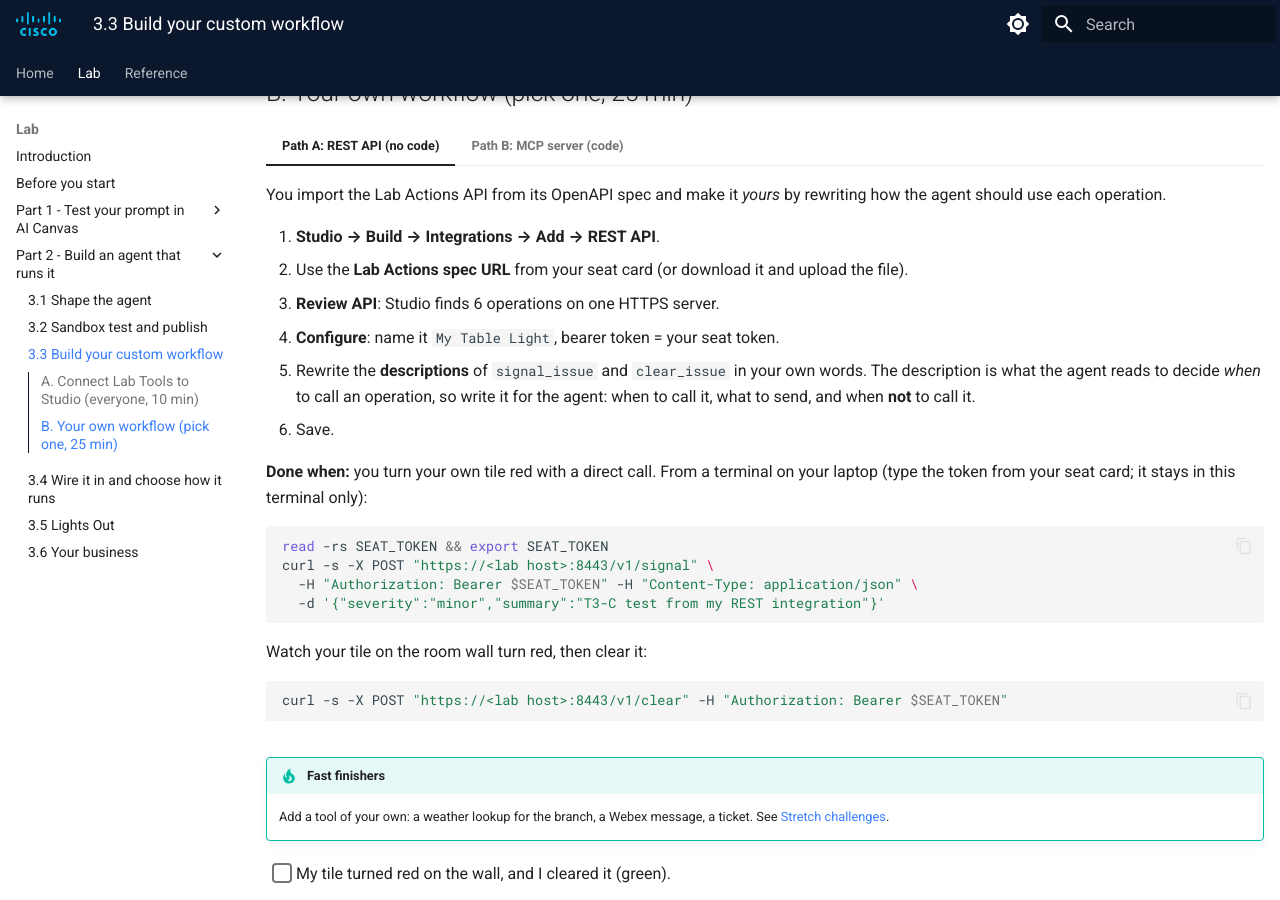
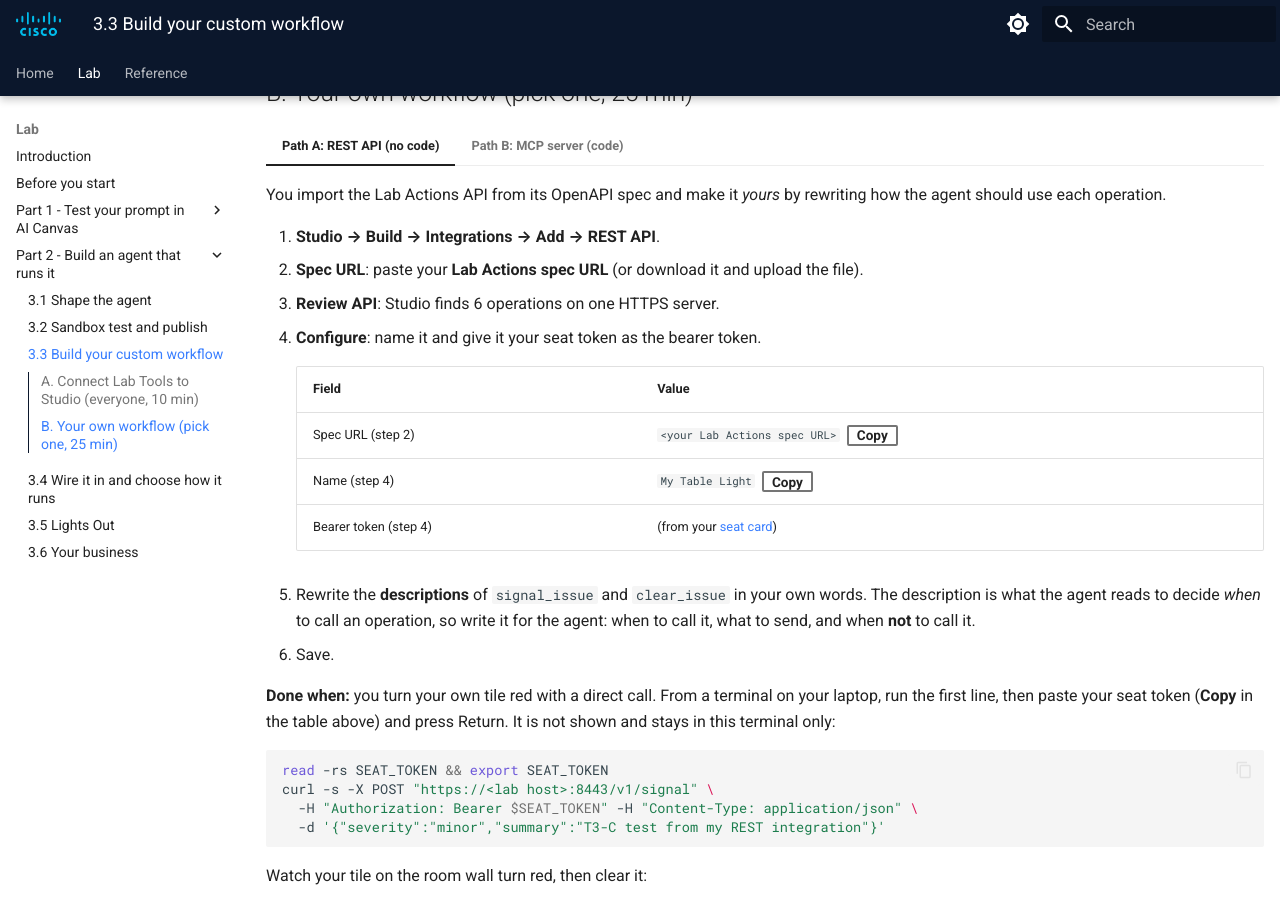
Before and after one commit to mokuma56/cloud-control-agent-lab-guide, an MkDocs documentation site: the page built from docs/part2/3-3-custom-workflow.md, in a window 1280 px wide and 900 px high, scrolled down 5821 px. Built offline with MkDocs 1.6.1 and Material for MkDocs 9.7.7, drawn with Linux system fonts in a browser that asks for light colours.

Commit message:
3.3 paths A and B: values from the seat card with Copy buttons
Path A: spec URL, name and bearer token in a copyable table; the curl
examples use the student's lab host and seat. Path B: workspace URL and
token, a copyable JSON test argument, and the registration values
(workspace MCP URL, name, transport, header, scheme, token). Tokens stay
masked with Show and Copy.

Co-Authored-By: Claude Opus 5.5 <noreply@anthropic.com>

````diff
--- a/docs/javascripts/seatcard.js
+++ b/docs/javascripts/seatcard.js
@@ -147,8 +147,12 @@ button.ok{background:#2e8540;color:#fff}p{color:var(--muted);font-size:12px}</st
       ["<your seat>", c.seat],
       ["T3-C test", c.seat + " test"],
       ["<your Lab Tools MCP URL>", c.mcp_url],
+      ["<your Lab Actions spec URL>", c.spec_light],
+      ["<your MCP workspace URL>", c.workspace],
+      ["<your workspace MCP URL>", c.workspace ? c.workspace.replace(/\/?$/, "/") + "mcp" : ""],
+      ["<lab host>", (() => { try { return new URL(c.spec_light).hostname; } catch { return ""; } })()],
     ].filter(([, v]) => v);
-    const inline = fills.filter(([k]) => k === "<your seat>" || k === "<your Lab Tools MCP URL>");   // safe in running text
+    const inline = fills.filter(([k]) => /^<(your seat|your Lab Tools MCP URL|your Lab Actions spec URL|your MCP workspace URL|your workspace MCP URL|lab host)>$/.test(k));   // safe in running text
     document.querySelectorAll(".md-content pre code, .md-content :not(pre) > code").forEach(code => {
       const list = code.parentElement.tagName === "PRE" ? fills : inline;
       const walk = document.createTreeWalker(code, NodeFilter.SHOW_TEXT);
--- a/docs/part2/3-3-custom-workflow.md
+++ b/docs/part2/3-3-custom-workflow.md
@@ -112,16 +112,28 @@ server: one URL for all 30 seats, and your seat token decides which seat you are
     agent should use each operation.
 
     1. **Studio → Build → Integrations → Add → REST API**.
-    2. Use the **Lab Actions spec URL** from your seat card (or download it and upload the file).
+    2. **Spec URL**: paste your **Lab Actions spec URL** (or download it and upload the file).
     3. **Review API**: Studio finds 6 operations on one HTTPS server.
-    4. **Configure**: name it `My Table Light`, bearer token = your seat token.
+    4. **Configure**: name it and give it your seat token as the bearer token.
+
+        <div class="sc-copytable" markdown>
+
+        | Field | Value |
+        | --- | --- |
+        | Spec URL (step 2) | `<your Lab Actions spec URL>` |
+        | Name (step 4) | `My Table Light` |
+        | Bearer token (step 4) | <span class="sc-tokenbtn"></span> |
+
+        </div>
+
     5. Rewrite the **descriptions** of `signal_issue` and `clear_issue` in your own words. The
        description is what the agent reads to decide *when* to call an operation, so write it for
        the agent: when to call it, what to send, and when **not** to call it.
     6. Save.
 
-    **Done when:** you turn your own tile red with a direct call. From a terminal on your laptop
-    (type the token from your seat card; it stays in this terminal only):
+    **Done when:** you turn your own tile red with a direct call. From a terminal on your laptop, run
+    the first line, then paste your seat token (**Copy** in the table above) and press Return. It is not
+    shown and stays in this terminal only:
 
     ```bash
     read -rs SEAT_TOKEN && export SEAT_TOKEN
@@ -141,9 +153,18 @@ server: one URL for all 30 seats, and your seat token decides which seat you are
     You finish a small MCP server in Python and run it in your own **MCP workspace** on the lab
     server. Nothing to install: it runs in your browser.
 
-    1. Open **Your MCP workspace** from your seat card (`https://<lab host>:9443/seat/<your seat>/`)
-       and paste your seat token. You see your own copy of `tools.py`, a test panel and your
-       server's log.
+    1. Open **Your MCP workspace** and paste your seat token. You see your own copy of `tools.py`, a
+       test panel and your server's log.
+
+        <div class="sc-copytable" markdown>
+
+        | Field | Value |
+        | --- | --- |
+        | Your MCP workspace | `<your MCP workspace URL>` |
+        | Seat token | <span class="sc-tokenbtn"></span> |
+
+        </div>
+
     2. Finish the three TODOs in `tools.py`:
         - `get_business_services`: return `GET /v1/context/services`.
         - `signal_issue`: `POST /v1/signal` with `{"severity", "summary"}`.
@@ -151,12 +172,28 @@ server: one URL for all 30 seats, and your seat token decides which seat you are
     3. Write a **description** for `get_business_services` that tells the agent when to use it.
     4. Select **Save & restart**. A syntax error is refused (with its line number) and your running
        server keeps the last good version. The status pill turns green when your server is up.
-    5. Test it: pick `signal_issue` in **Test a tool**, arguments
-       `{"severity":"minor","summary":"MCP test"}`, then **Call**. Your tile turns red. Call
-       `clear_issue` to turn it green.
-    6. Register it in Studio as in step A, but with **your** URL, shown at the top of the
-       workspace: `https://<lab host>:9443/seat/<your seat>/mcp`. Display name `My Lab Tools`,
-       bearer token = your seat token.
+    5. Test it: pick `signal_issue` in **Test a tool**, paste these arguments, then **Call**. Your tile
+       turns red. Call `clear_issue` to turn it green.
+
+        ```json
+        {"severity": "minor", "summary": "MCP test"}
+        ```
+
+    6. Register it in Studio as in step A, but with **your** workspace's URL (also shown at the top of
+       the workspace):
+
+        <div class="sc-copytable" markdown>
+
+        | Field | Value |
+        | --- | --- |
+        | MCP server URL | `<your workspace MCP URL>` |
+        | Display name | `My Lab Tools` |
+        | Advanced settings → Transport | `Streamable HTTP` |
+        | Advanced settings → Header name | `Authorization` |
+        | Advanced settings → Scheme | `Bearer` |
+        | Bearer token | <span class="sc-tokenbtn"></span> |
+
+        </div>
 
     **Done when:** your own `signal_issue` turns your tile red, and Studio discovers your tools.
 
````
